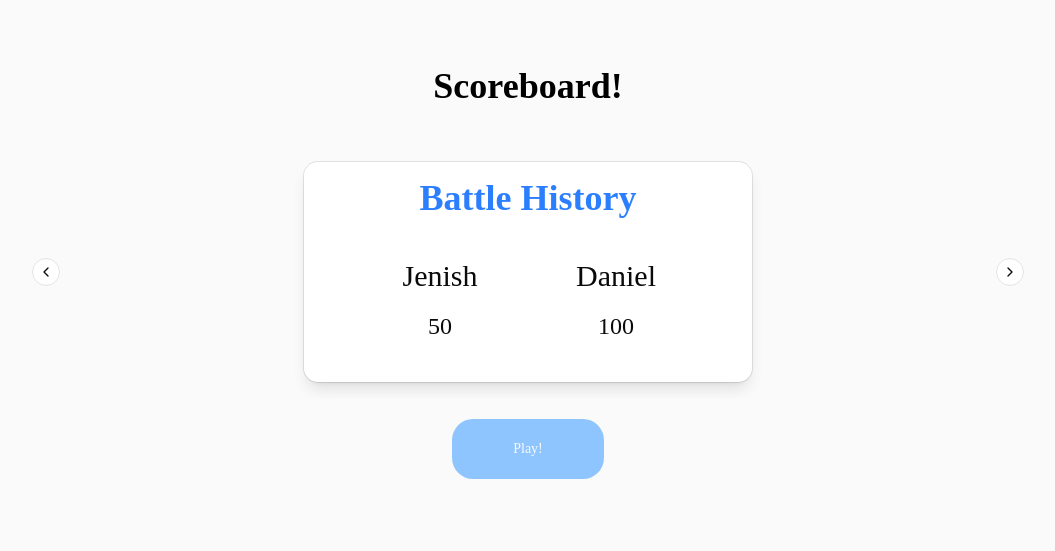
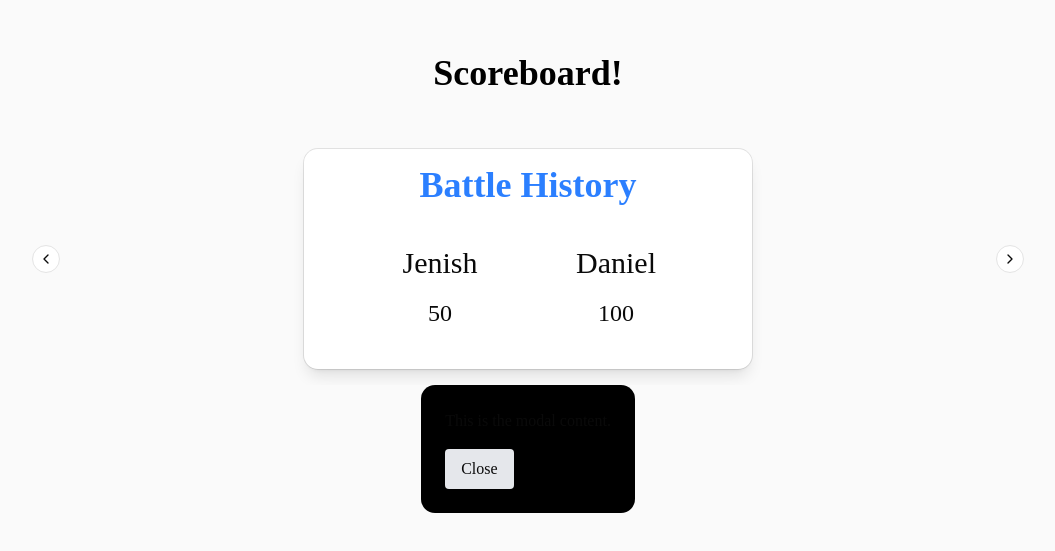
Before and after one commit to jenishpatel-jp/battle-buddies, a Next.js app: page / in a window 1280 px wide. Shown: the part 137-688 px from the top of the page, without its empty margins (112-1167 px from the left). Built offline with nearby package versions, Linux system fonts and the light colour scheme.

Commit message:
Added the play button to the button in the useState if modalisopen

```diff
--- a/src/app/page.tsx
+++ b/src/app/page.tsx
@@ -3,8 +3,13 @@
 import BattleHistory from "../components/battleHistory/BattleHistory";
 import { Carousel, CarouselContent, CarouselItem, CarouselNext, CarouselPrevious } from "@/components/ui/carousel";
 import { Button } from "@/components/ui/button";
+import Modal from "@/components/modal/Modal";
+import { useState } from "react";
 
 export default function Home() {
+
+  const [isModalOpen, setIsModalOpen] = useState(true);
+
   return (
     <div className="flex flex-col min-h-screen items-center justify-center bg-zinc-50 font-sans ">
 
@@ -34,9 +39,10 @@ export default function Home() {
 
 
         </div>
-          <Button size="icon-lg" className="p-5 m-5 w-1/8 h-1/20 rounded-3xl bg-blue-300">
-            Play!
-          </Button>
+
+          <Modal isOpen={isModalOpen} onClose={() => setIsModalOpen(false)}>
+            <p>This is the modal content.</p>
+          </Modal>
 
       </main>
 
--- a/src/components/modal/Modal.tsx
+++ b/src/components/modal/Modal.tsx
@@ -1,4 +1,6 @@
 "use client";
+
+import { Button } from "../ui/button";
 
 type ModalProps = {
     isOpen: boolean;
@@ -7,16 +9,20 @@ type ModalProps = {
 };
 
 export default function Modal( { isOpen, onClose, children }: ModalProps ) {
-    if (!isOpen) return null;
+    if (!isOpen) return(
+        <Button size="icon-lg" className="p-5 m-5 w-1/8 h-1/20 rounded-3xl bg-blue-300">
+            Play!
+        </Button>
+    );
 
     return (
         <div
-            className="fixed inset-0 bg-black/50 flex items-center justify-center"
+            className="flex items-center justify-center"
             onClick={onClose} // close when clicking background
         >
 
             <div
-                className="bg-white p-6 rounded-xl"
+                className="bg-black p-6 rounded-xl"
                 onClick={(e) => e.stopPropagation()} // prevent closing when clicking inside
             >
             {children}
@@ -25,7 +31,7 @@ export default function Modal( { isOpen, onClose, children }: ModalProps ) {
                 onClick={onClose}
                 className="mt-4 px-4 py-2 bg-gray-200 rounded"
                 >
-                Close
+                    Close
                 </button>
 
             </div>
```
